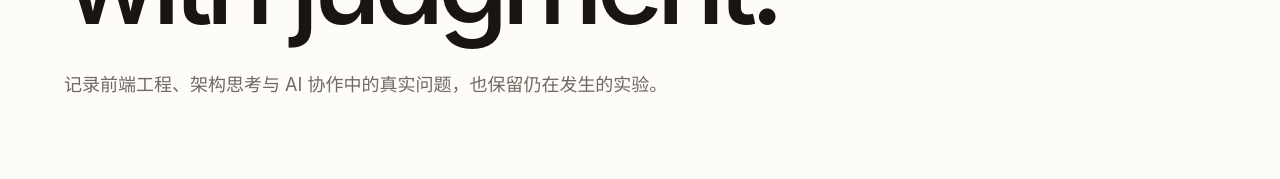
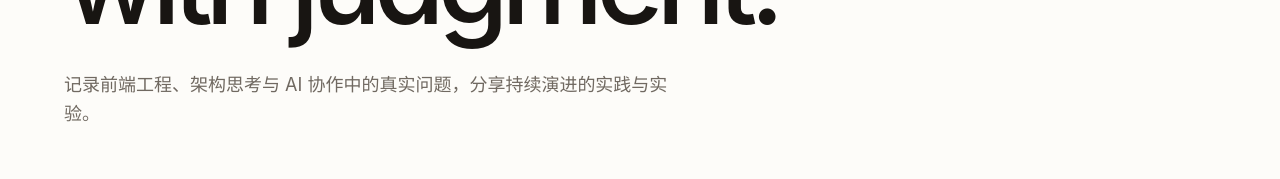
Before and after one commit to bangbangde/codebuff-next, a Next.js app: page / in a window 1280 px wide. Shown: the part 571-750 px from the top of the page. Built offline with nearby package versions, Linux system fonts and the light colour scheme.

Commit message:
Refine landing page copy to emphasize evolving practice

```diff
--- a/app/page.tsx
+++ b/app/page.tsx
@@ -9,7 +9,7 @@ export default function Home() {
         <p className={styles.kicker}>Frontend engineering · AI era</p>
         <h1 id="landing-title">Think in systems. Build with judgment.</h1>
         <p lang="zh-CN">
-          记录前端工程、架构思考与 AI 协作中的真实问题，也保留仍在发生的实验。
+          记录前端工程、架构思考与 AI 协作中的真实问题，分享持续演进的实践与实验。
         </p>
       </section>
 
```
